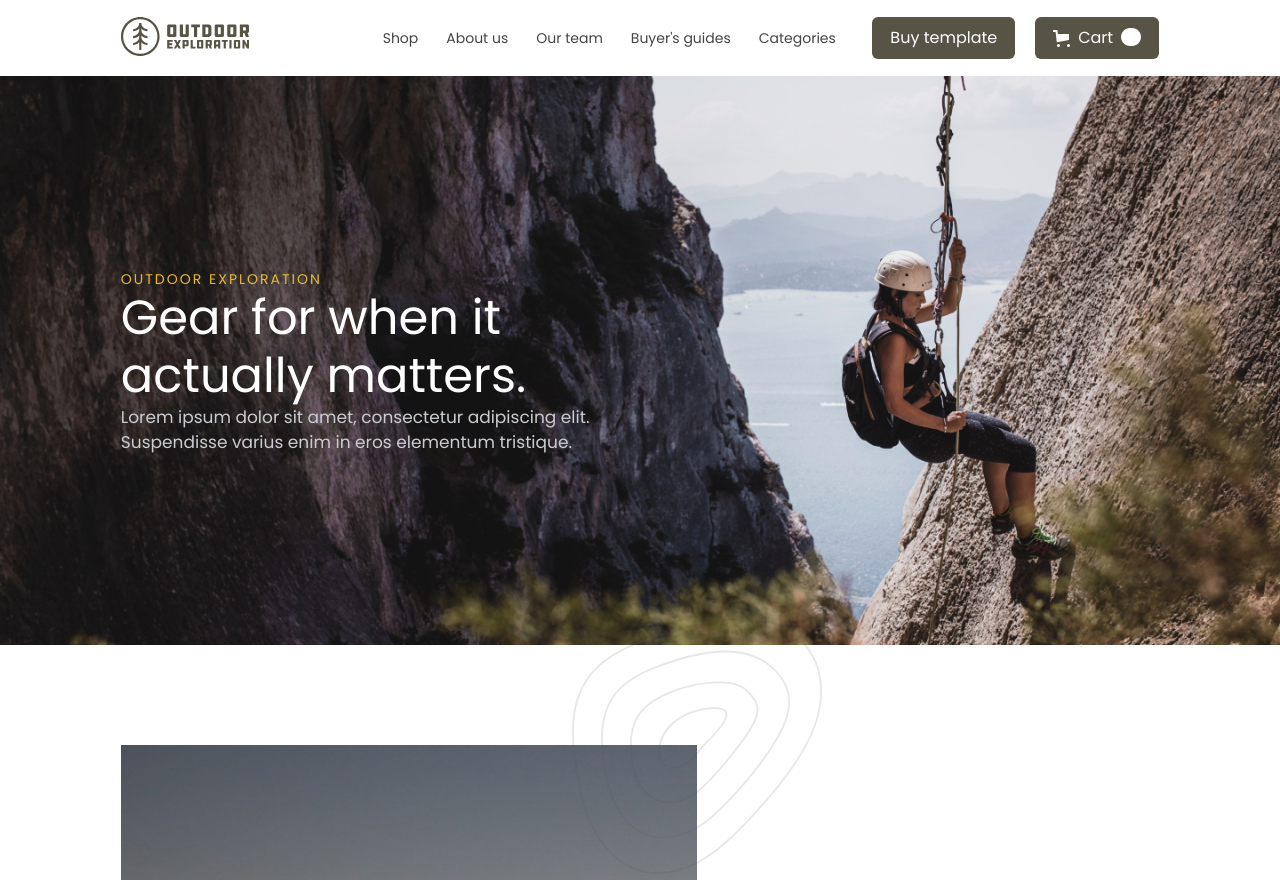
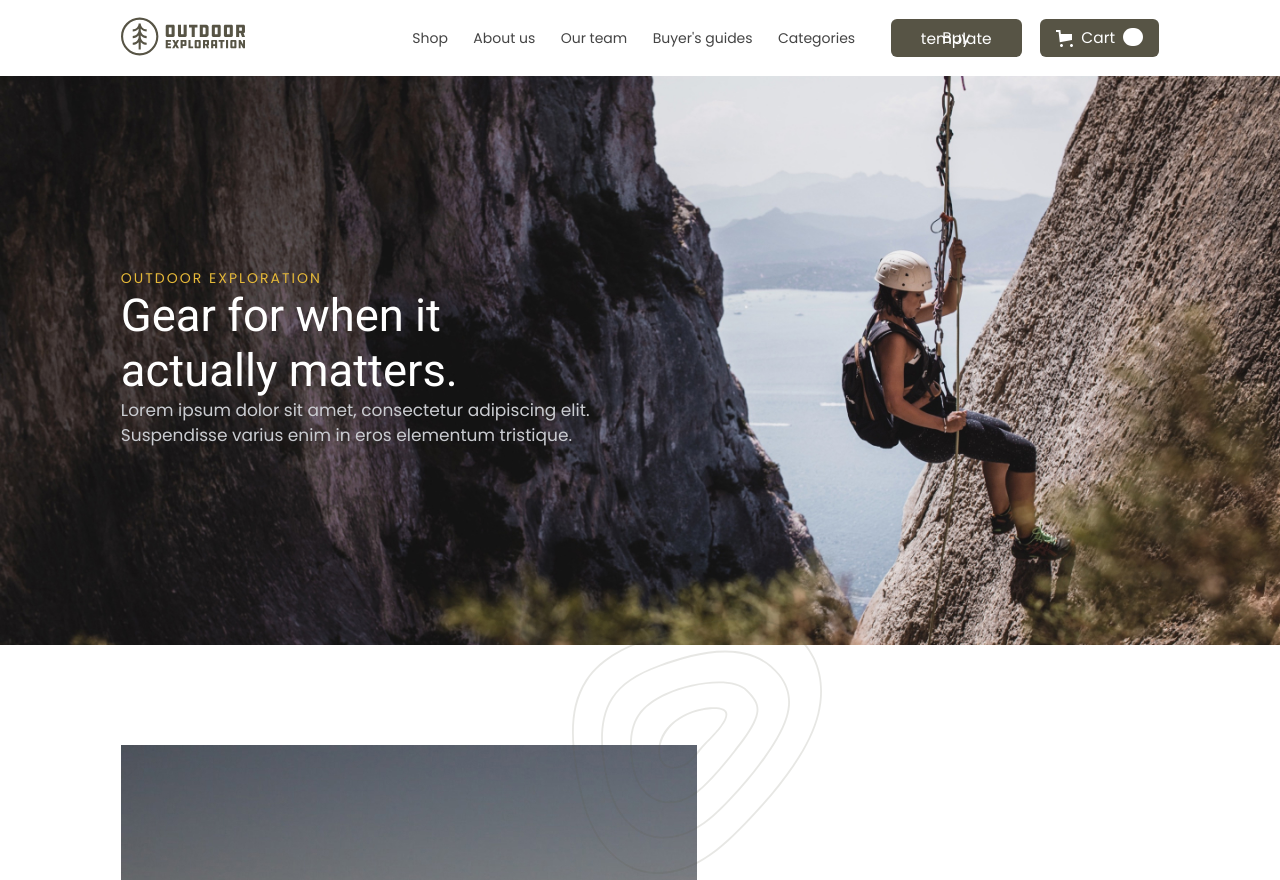
Before and after one commit to sergkrasivskyi/Outdoor, a plain HTML site: page index.html in a window 1280 px wide. Shown: the top 880 px of the page. Drawn offline with Linux system fonts and the light colour scheme.

Commit message:
start adaptive

```diff
--- a/scss/styles.scss
+++ b/scss/styles.scss
@@ -1,6 +1,62 @@
 @import './styles/_nullstyle';
 
 // todo: create favicon
+
+
+/* adaptive-property for different properties */
+/* values for adaptive  property */
+//
+$maxWidth: 1440;
+$maxWidthContainer: 1168;
+$screen-сoefficient: calc((100vw - 320px)/(1440 - 320));
+$padding-container: calc(50px + (136 - 50) * $screen-сoefficient);
+
+/* mixins definition*/
+
+@mixin adaptive-property ($property, $originValue, $minValue, $type) {
+	$addSize: $originValue - $minValue;
+
+	@if type==1 {
+		// for sizes smaller than the container sizes
+		#{$property}: $originValue + px;
+
+		@media (max-width: #{$maxWidthContainer + px}) {
+			#{$property}: calc(#{$minValue + px} + #{$addSize} * ((100vw - 320px) / #{$maxWidthContainer - 320}));
+		}
+	}
+
+	@else if $type ==2 {
+		// for sizes bigger than the container sizes
+		#{$property}: $originValue + px;
+
+		@media (min-width: #{$maxWidthContainer + px}) {
+			#{$property}: calc(#{$minValue + px} + #{$addSize} * ((100vw - 320px) / #{$maxWidth - 320}));
+		}
+	}
+
+	@else {
+		//  all times
+		#{$property}: calc(#{$minValue + px} + #{$addSize} * ((100vw - 320px) / #{$maxWidth - 320}));
+	}
+}
+
+/* styler fox titles, subtitles, txt */
+@mixin styler($fz, $lh, $cl) {
+	font-size: $fz;
+	line-height: $lh;
+	color: $cl;
+}
+
+/* styler fox buttons */
+
+@mixin styler-btn($fz, $lh, $cl, $bg, $br) {
+	font-size: $fz;
+	line-height: $lh;
+	color: $cl;
+	background-color: $bg;
+	border-radius: $br;
+}
+
 /*  variables */
 /* common font-sizes */
 $main-fz: 16px;
@@ -8,6 +64,7 @@ $section-title-fz: 36px;
 $section-subtitle-fz: 14px;
 $section-txt-fz: 16px;
 $arrow-fz: 15px;
+
 /* common colors */
 $section-title-cl: #575445;
 $section-subtitle-cl: #E6B939;
@@ -31,7 +88,9 @@ $header-btn-cl: #ffffff;
 $header-btn-br: 6px;
 
 /* hero */
-$hero-title-fz: 48px;
+$hero-title-fz: calc(30px + (48 - 30) * $screen-сoefficient);
+// 48px;
+
 $hero-title-cl: #FFFFFF;
 $hero-txt-fz: 17px;
 $hero-txt-lh: 1.48;
@@ -62,27 +121,16 @@ $store-link-fz: 15px;
 $store-link-lh: 1.4;
 $store-link-cl: #575445;
 
-// todo подивитись документацію по scss sass -  додати функції, міксини т.д.
-/* mixins definition*/
-@mixin styler($fz, $lh, $cl) {
-	font-size: $fz;
-	line-height: $lh;
-	color: $cl;
-}
 
-@mixin styler-btn($fz, $lh, $cl, $bg, $br) {
-	font-size: $fz;
-	line-height: $lh;
-	color: $cl;
-	background-color: $bg;
-	border-radius: $br;
-}
 
 /* common classes styles*/
+
 body {
-	max-width: 1440px;
 	font-family: 'Poppins', sans-serif;
+	// max-width: 1440px;
+	@include adaptive-property('max-width', 1440, 320, 1);
 	// font-family: 'Roboto', sans-serif;
+	@include adaptive-property('font-size', 16, 12, 1);
 	font-size: $main-fz;
 	margin: 0 auto;
 }
@@ -106,18 +154,24 @@ body {
 }
 
 .wrapper {
-
-	max-width: 100%;
+	// max-width: 100%;
+	@include adaptive-property('max-width', 1440, 320, 1);
 }
 
 .container {
-	padding: 0 9.44%;
-	max-width: 100%;
+	// max-width: 100%;
+	@include adaptive-property('max-width', 1440, 320, 1);
+	@include adaptive-property('max-width', 1440, 320, 2);
+	// padding max - 136px, for example min 50px
+	@include adaptive-property('padding-left', 136, 30, 1);
+	@include adaptive-property('padding-right', 136, 30, 1);
 }
 
 .section-title {
+	font-family: 'Roboto', sans-serif;
 	@include styler($section-title-fz, $section-title-lh, $section-title-cl);
-	font-family: 'Roboto', sans-serif;
+	// @include adaptive-property('font-size', 36, 16, 1);
+
 }
 
 .section-subtitle {
--- a/scss/styles/_0header.scss
+++ b/scss/styles/_0header.scss
@@ -4,7 +4,8 @@
 	display: flex;
 	flex-flow: row nowrap;
 	align-items: center;
-	gap: 3.4%;
+	@include adaptive-property('gap', 40, 10, 1);
+	// gap: 3.4%;
 	// 40px;
 	margin: 17px 0;
 
@@ -12,25 +13,39 @@
 
 .header--logo {
 	// $logo-width: ;
-	flex: 0 0 128px;
+	flex: 0 0 auto;
+	// flex-grow: 0;
+	// flex-shrink: 0;
+	// @include adaptive-property('flex-basis', 128, 100, 1);
 	// 128px
 	align-self: center;
 }
 
+.header--logo svg {
+	@include adaptive-property('width', 128, 100, 1);
+}
+
 .header--menu {
 
-	flex: 1 0 460px;
-	// 460px;
+	// flex: 1 0 460px;
+	// 460px; to 300px
+	flex-grow: 1;
+	flex-shrink: 1;
+	@include adaptive-property('flex-basis', 460, 300, 1);
 	justify-content: end;
 }
 
 .header--cart-menu {
 
-	flex: 0 0 288px;
-	// 25% - 288px;
+	// flex: 0 0 288px;
+	// 25% - 288px; to 150px
+	flex-grow: 0;
+	flex-shrink: 0;
+	@include adaptive-property('flex-basis', 288, 150, 1);
 
 	display: flex;
-	column-gap: 20px;
+	// column-gap: 20px; to 10px
+	@include adaptive-property('column-gap', 20, 10, 1);
 	justify-content: flex-end;
 }
 
@@ -40,7 +55,8 @@
 	&__list {
 		display: flex;
 		justify-content: end;
-		column-gap: 28px;
+		// column-gap: 28px; to 10px
+		@include adaptive-property('column-gap', 28, 10, 1);
 	}
 
 	// .menu__item
@@ -54,7 +70,16 @@
 
 .cart-menu {
 
+	&__purchase-btn {
+		// flex: 0 0 143px;
+		flex-grow: 0;
+		flex-shrink: 1;
+		@include adaptive-property('flex-basis', 143, 110, 1);
+
+	}
+
 	&__cart-btn {
+		flex: 0 0 auto;
 		display: flex;
 		justify-content: center;
 		align-items: center;
@@ -82,7 +107,15 @@
 	&__purchase-btn,
 	&__cart-btn {
 		@include styler-btn($header-btn-fz, $header-btn-lh, $header-btn-cl, $header-btn-bg-cl, $header-btn-br);
-		padding: 10px 18px;
+		// fz 16->12
+		@include adaptive-property('font-size', 16, 12, 1);
+		// padding: 10px 18px;
+		@include adaptive-property('padding-top', 10, 5, 1);
+		@include adaptive-property('padding-bottom', 10, 5, 1);
+		@include adaptive-property('padding-left', 18, 5, 1);
+		@include adaptive-property('padding-right', 18, 5, 1);
+		// line-height: 1.4 -> 1
+		@include adaptive-property('line-height', 1.4, 1.1, 1);
 		//
 	}
 
--- a/scss/styles/_1hero.scss
+++ b/scss/styles/_1hero.scss
@@ -39,6 +39,7 @@
 	// .outdoor--hero__title
 
 	&__title {
+		font-family: 'Roboto', sans-serif;
 		@include styler($hero-title-fz, $section-title-lh, $hero-title-cl);
 	}
 
```
Also changed, not shown: css/styles.css.
